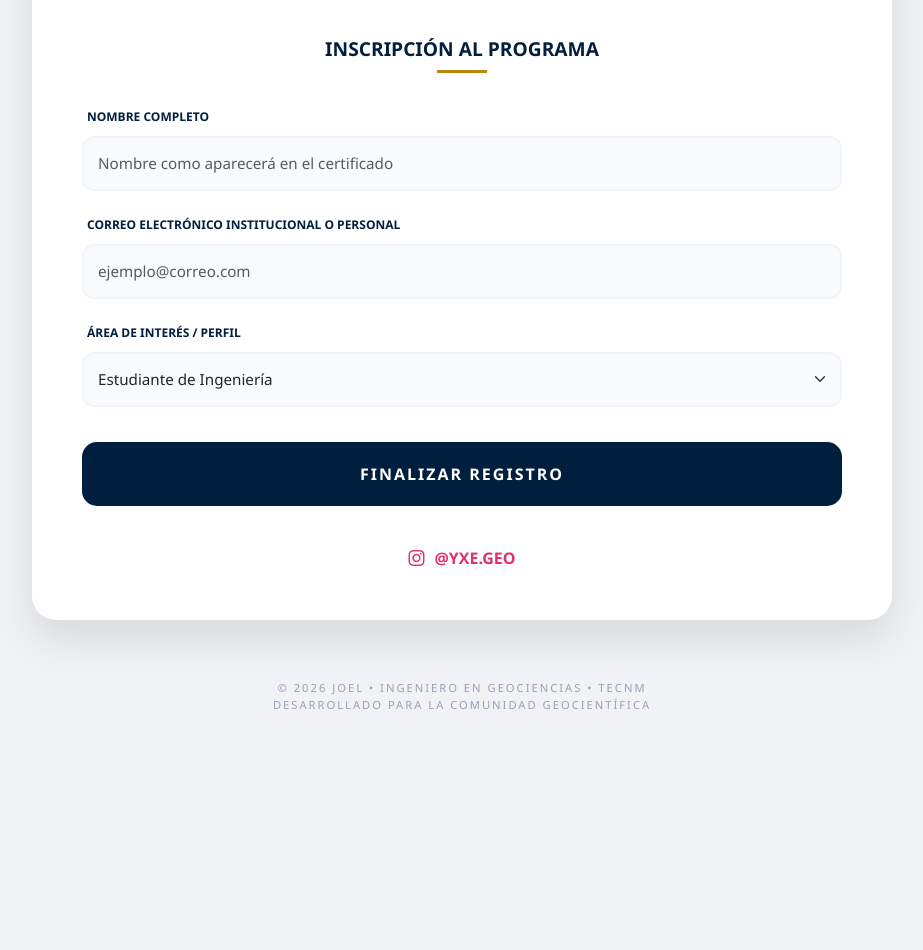
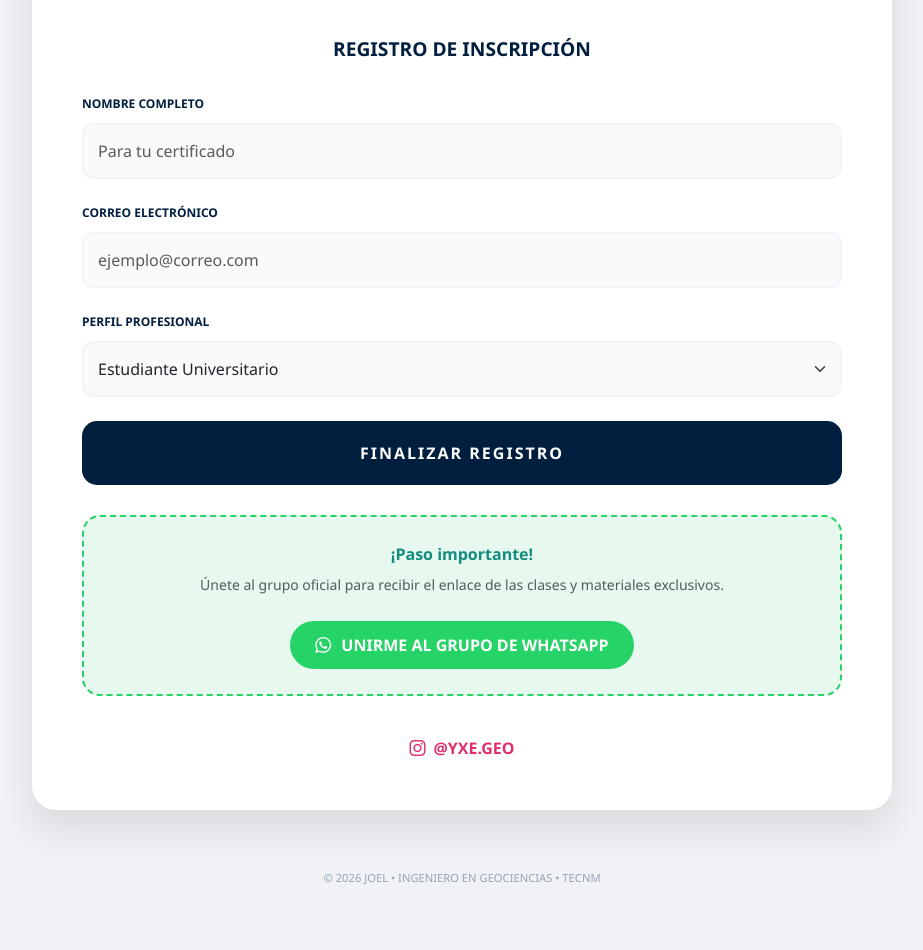
Before and after one commit to morenojm268-creator/yxe.geo.github.io, a plain HTML site: page index.html in a window 1280 px wide. Shown: the part 1000-1950 px from the top of the page, without its empty margins (178-1101 px from the left). Before the commit the page ends 1823 px from the top, so only its background shows below. Drawn offline with nearby package versions, Linux system fonts and the light colour scheme.

Commit message:
Update index.html

```diff
--- a/index.html
+++ b/index.html
@@ -12,7 +12,7 @@
             --oro-noble: #b8860b;
             --blanco-puro: #ffffff;
             --fondo-gris: #f0f2f5;
-            --texto-suave: #555;
+            --whatsapp: #25D366;
         }
 
         body {
@@ -22,7 +22,6 @@
             margin: 0;
         }
 
-        /* Navbar Minimalista */
         .navbar-minimal {
             padding: 18px 0;
             background: var(--blanco-puro);
@@ -56,7 +55,6 @@
             font-size: 1.8rem;
         }
 
-        /* Tarjeta Principal */
         .card-premium {
             background: var(--blanco-puro);
             border-radius: 24px;
@@ -65,24 +63,14 @@
             border: none;
         }
 
-        .portada-container {
-            position: relative;
-        }
-
         .portada-img {
             width: 100%;
             height: auto;
             display: block;
-            transition: transform 0.5s ease;
-        }
-
-        .card-premium:hover .portada-img {
-            transform: scale(1.02);
         }
 
         .content-area { padding: 50px; }
 
-        /* Stats de diseño moderno */
         .grid-stats {
             display: grid;
             grid-template-columns: repeat(3, 1fr);
@@ -107,25 +95,14 @@
             text-align: center;
             text-transform: uppercase;
             font-size: 1.2rem;
-            position: relative;
-        }
-        .section-title::after {
-            content: "";
-            width: 50px;
-            height: 3px;
-            background: var(--oro-noble);
-            display: block;
-            margin: 10px auto 0;
         }
 
-        /* Formulario Estilizado */
         .form-label {
             font-weight: 700;
             color: var(--azul-profundo);
             font-size: 0.75rem;
             text-transform: uppercase;
             margin-bottom: 10px;
-            padding-left: 5px;
         }
         .form-control, .form-select {
             border-radius: 12px;
@@ -133,14 +110,6 @@
             border: 2px solid #f1f4f8;
             background-color: #f8fafc;
             margin-bottom: 20px;
-            font-size: 0.95rem;
-            transition: all 0.3s ease;
-        }
-        .form-control:focus, .form-select:focus {
-            border-color: var(--oro-noble);
-            background-color: #fff;
-            box-shadow: 0 0 0 4px rgba(184, 134, 11, 0.1);
-            outline: none;
         }
 
         .btn-inscripcion {
@@ -153,30 +122,49 @@
             border: none;
             text-transform: uppercase;
             letter-spacing: 2px;
-            transition: all 0.4s ease;
-            margin-top: 15px;
-            font-size: 1rem;
+            transition: all 0.3s ease;
         }
         .btn-inscripcion:hover {
             background: #003366;
-            transform: translateY(-3px);
-            box-shadow: 0 10px 20px rgba(0, 31, 63, 0.2);
+            transform: translateY(-2px);
+        }
+
+        /* Sección de WhatsApp */
+        .whatsapp-box {
+            margin-top: 30px;
+            padding: 25px;
+            background-color: #e7f9ee;
+            border-radius: 18px;
+            border: 2px dashed var(--whatsapp);
+            text-align: center;
+        }
+        .btn-whatsapp {
+            background-color: var(--whatsapp);
+            color: white;
+            padding: 12px 25px;
+            border-radius: 50px;
+            text-decoration: none;
+            font-weight: 700;
+            display: inline-flex;
+            align-items: center;
+            gap: 10px;
+            transition: 0.3s;
+            margin-top: 10px;
+        }
+        .btn-whatsapp:hover {
+            background-color: #1ebc5a;
+            color: white;
+            transform: scale(1.05);
         }
 
         .insta-footer {
-            display: inline-flex;
-            align-items: center;
+            display: flex;
             justify-content: center;
-            gap: 10px;
-            width: 100%;
             margin-top: 40px;
             color: #E1306C;
             text-decoration: none;
             font-weight: 700;
-            font-size: 1rem;
-            transition: 0.3s;
         }
-        .insta-footer:hover { opacity: 0.8; transform: scale(1.05); }
 
         footer {
             padding: 60px 0;
@@ -184,7 +172,6 @@
             font-size: 0.7rem;
             text-align: center;
             text-transform: uppercase;
-            letter-spacing: 2px;
         }
     </style>
 </head>
@@ -198,61 +185,53 @@
     <h1 class="titulo-header">APRENDIENDO SOBRE LAS GEOCIENCIAS</h1>
 
     <div class="card-premium">
-        <div class="portada-container">
         <img src="currr.png" alt="Bases de las Geociencias Modernas" class="portada-img">
-        </div>
 
         <div class="content-area">
             <div class="grid-stats">
-                <div class="stat-box">
-                    <i class="bi bi-clock-history"></i>
-                    <span>Duración</span><strong>40 Horas</strong>
-                </div>
-                <div class="stat-box">
-                    <i class="bi bi-currency-dollar"></i>
-                    <span>Inversión</span><strong>Gratuito</strong>
-                </div>
-                <div class="stat-box">
-                    <i class="bi bi-patch-check"></i>
-                    <span>Nivel</span><strong>Certificado</strong>
-                </div>
+                <div class="stat-box"><i class="bi bi-clock-history"></i><span>Duración</span><strong>40 Horas</strong></div>
+                <div class="stat-box"><i class="bi bi-currency-dollar"></i><span>Inversión</span><strong>Gratuito</strong></div>
+                <div class="stat-box"><i class="bi bi-patch-check"></i><span>Nivel</span><strong>Certificado</strong></div>
             </div>
 
-            <h2 class="section-title">Inscripción al Programa</h2>
+            <h2 class="section-title">Registro de Inscripción</h2>
 
             <form action="https://formspree.io/f/xqewjqll" method="POST">
-                <div class="row">
-                    <div class="col-12">
+                <div class="mb-3">
                     <label class="form-label">Nombre Completo</label>
-                        <input type="text" name="Nombre_Completo" class="form-control" placeholder="Nombre como aparecerá en el certificado" required>
+                    <input type="text" name="Nombre" class="form-control" placeholder="Para tu certificado" required>
                 </div>
-                    <div class="col-12">
-                        <label class="form-label">Correo Electrónico Institucional o Personal</label>
+                <div class="mb-3">
+                    <label class="form-label">Correo Electrónico</label>
                     <input type="email" name="Email" class="form-control" placeholder="ejemplo@correo.com" required>
                 </div>
-                    <div class="col-12">
-                        <label class="form-label">Área de Interés / Perfil</label>
-                        <select name="Perfil_Profesional" class="form-select">
-                            <option value="estudiante">Estudiante de Ingeniería</option>
-                            <option value="ingeniero">Ingeniero / Geólogo Egresado</option>
-                            <option value="investigador">Investigador Académico</option>
-                            <option value="aficionado">Entusiasta de la Geología</option>
+                <div class="mb-4">
+                    <label class="form-label">Perfil profesional</label>
+                    <select name="Perfil" class="form-select">
+                        <option value="estudiante">Estudiante Universitario</option>
+                        <option value="ingeniero">Ingeniero / Profesional</option>
+                        <option value="aficionado">Entusiasta</option>
                     </select>
                 </div>
-                </div>
-
                 <button type="submit" class="btn-inscripcion">Finalizar Registro</button>
             </form>
 
+            <div class="whatsapp-box">
+                <p class="mb-2 fw-bold" style="color: #128C7E;">¡Paso importante!</p>
+                <p class="small text-muted mb-3">Únete al grupo oficial para recibir el enlace de las clases y materiales exclusivos.</p>
+                <a href="https://chat.whatsapp.com/GxaW2NkRGpHE8m8oOYdryK" target="_blank" class="btn-whatsapp">
+                    <i class="bi bi-whatsapp"></i> UNIRME AL GRUPO DE WHATSAPP
+                </a>
+            </div>
+
             <a href="https://www.instagram.com/yxe.geo" target="_blank" class="insta-footer">
-                <i class="bi bi-instagram"></i> @YXE.GEO
+                <i class="bi bi-instagram me-2"></i> @YXE.GEO
             </a>
         </div>
     </div>
 
     <footer>
-        © 2026 Joel • Ingeniero en Geociencias • TecNM <br>
-        Desarrollado para la comunidad geocientífica
+        © 2026 Joel • Ingeniero en Geociencias • TecNM
     </footer>
 </div>
 
```
Lines whose indentation alone changed are shown as unchanged.
